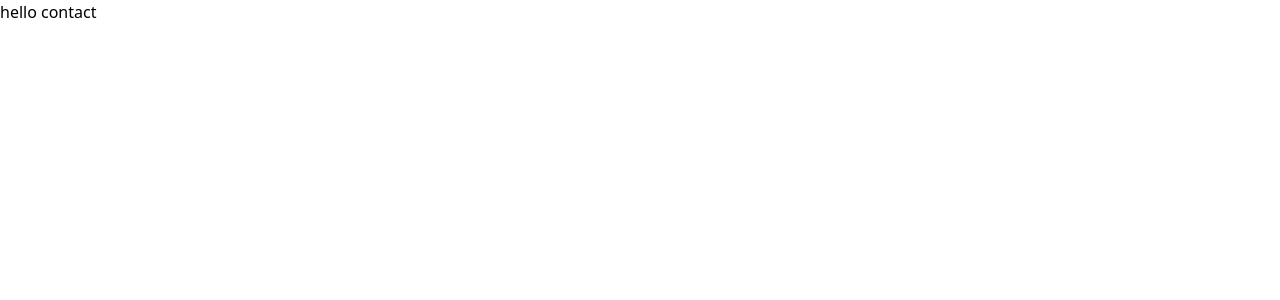
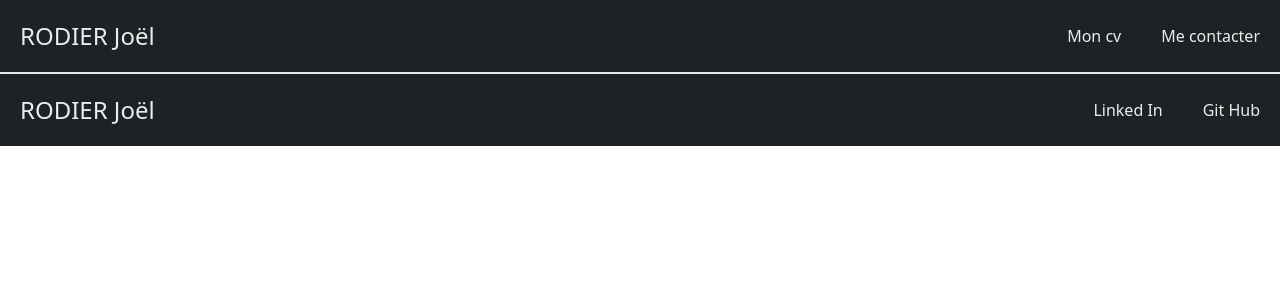
Before and after one commit to jojo051/portfoliot-v2, a React (Create React App) app: page /contactme in a window 1280 px wide. Shown: the top 300 px of the page. Built offline with nearby package versions, Linux system fonts and the light colour scheme.

Commit message:
add image Sacreecampus

```diff
--- a/src/components/AboutUs.jsx
+++ b/src/components/AboutUs.jsx
@@ -1,9 +1,12 @@
 import React from 'react';
+import Foot from "./Foot";
+import Header from "./Header";
 
 const AboutUs =()=>{
   return(
     <>
-      hello contact
+      <Header/>
+      <Foot/>
     </>
   )
 }
--- a/src/components/Header.jsx
+++ b/src/components/Header.jsx
@@ -9,7 +9,7 @@ const Header = () => {
           <h1>RODIER Joël</h1>
         </Link>
         <div className="flex justify-end">
-          <Link className="" to="mycv">
+          <Link to="/mycv">
             Mon cv
           </Link>
           <Link className="ml-3 sm:ml-3 lg:ml-10" to="/contactme">
--- a/src/components/MyCv.jsx
+++ b/src/components/MyCv.jsx
@@ -1,9 +1,12 @@
 import React from 'react';
+import Foot from "./Foot";
+import Header from "./Header";
 
 const MyCv =()=>{
   return(
     <>
-      hello MyCv
+      <Header/>
+      <Foot/>
     </>
   )
 }
--- a/src/components/Project.jsx
+++ b/src/components/Project.jsx
@@ -12,20 +12,20 @@ const MyProjects = () => {
   const project = data.map((project)=>project).filter((o)=>o.path === params.id)
   console.log(project,params.id)
   return (
-    <div className="bg-primary text-primary h-screen ">
+    <div className="bg-primary text-primary h-screen">
       <Header />
-      <div className="flex flex-col px-3 sm:px-5" >
+      <div className="bg-primary text-primary flex flex-col px-3 sm:px-5">
         <h1 className="text-4xl text-center pt-10 font-black">{params.id}</h1>
-        <div className="flex justify-center space-x-5 pt-10 ">
-        {project[0].image.map((i)=> <img className="w-3/12" src={i.img} alt={project.name} /> )}
+        <div className="flex justify-center space-x-5 pt-10">
+        {project[0].image.map((i)=> <img className="w-3/12" src={i.img} alt={project.name}/> )}
         </div>
-        <div className="flex items-baseline pt-10 ">
-          <h2 className="text-2xl text-left" >Description du projet:</h2>
-          <p className="pl-3 ">{project[0].description}</p>
+        <div className="flex items-baseline pt-10">
+          <h2 className="text-2xl text-left">Description du projet:</h2>
+          <p className="pl-3">{project[0].description}</p>
         </div>
-        <div className="flex items-baseline py-5 ">
+        <div className="flex items-baseline py-5">
           <h2 className="text-2xl text-left">Lien:</h2>
-          <a className="pl-2" href={project[0].link} target="_blank" rel="noreferrer"> {project[0].link}</a>
+          <a className="pl-2" href={project[0].link} target="_blank" rel="noreferrer">{project[0].link}</a>
         </div>
       </div>
       <Foot />
--- a/src/project.json
+++ b/src/project.json
@@ -63,16 +63,16 @@
       "name": "Sacrée campus",
       "link": "https://github.com/BrianLag/sacre-campus/",
       "description": "Lorem Ipsum is simply dummy text of the printing and typesetting industry.",
-      "imageDemo": "https://picsum.photos/100/100",
+      "imageDemo": "https://raw.githubusercontent.com/jojo051/portfoliot-v2/main/src/image/sacr%C3%A9eCampusAcceuil.png",
       "image": [
         {
-          "img": "https://picsum.photos/400/400"
+          "img": "https://raw.githubusercontent.com/jojo051/portfoliot-v2/main/src/image/sacr%C3%A9eCampusAcceuil.png"
         },
         {
-          "img": "https://picsum.photos/400/400"
+          "img": "https://raw.githubusercontent.com/jojo051/portfoliot-v2/main/src/image/SacreeCampusMenu.png"
         },
         {
-          "img": "https://picsum.photos/400/400"
+          "img": "https://raw.githubusercontent.com/jojo051/portfoliot-v2/main/src/image/SacreeCampusModale.png"
         }
       ]
     }
```
